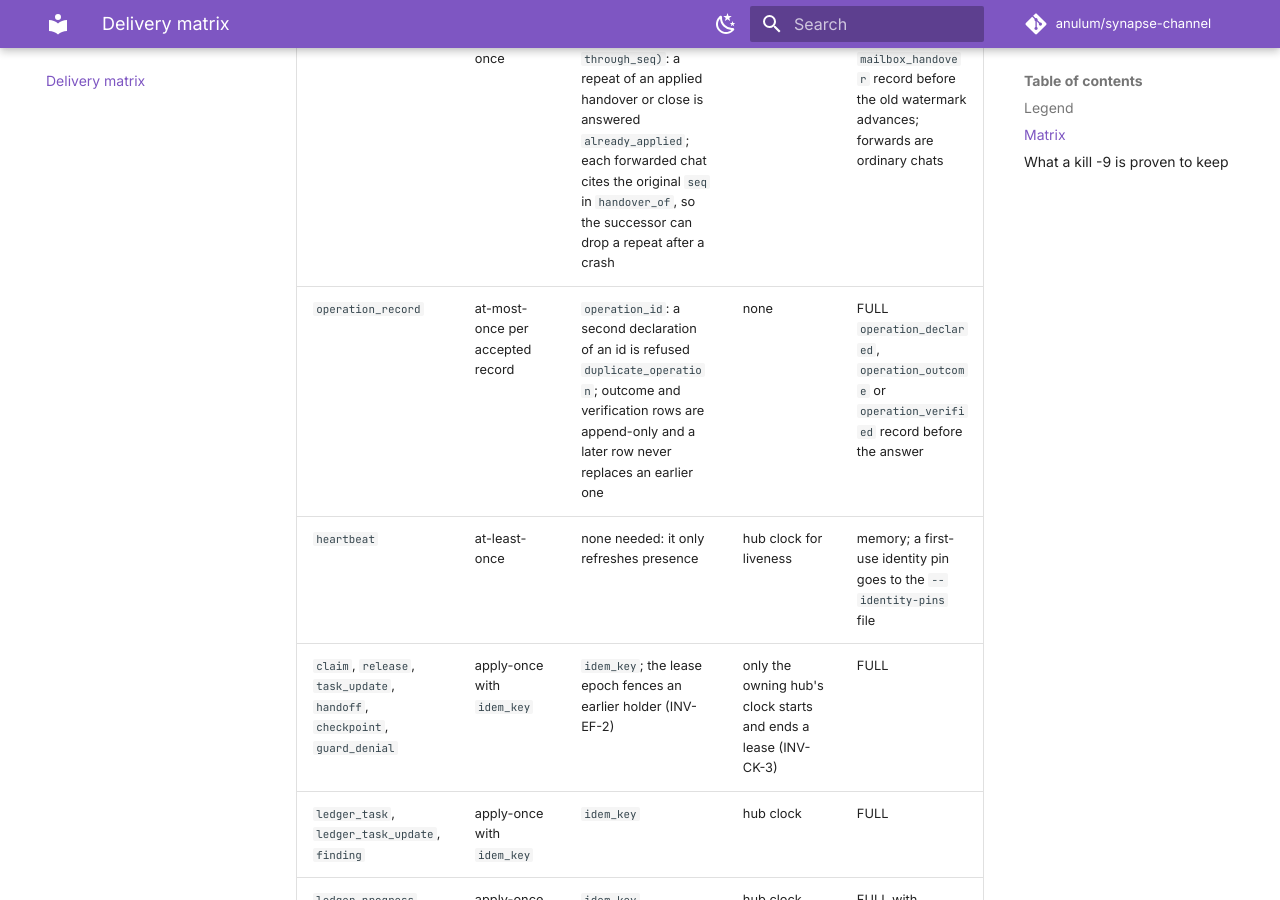
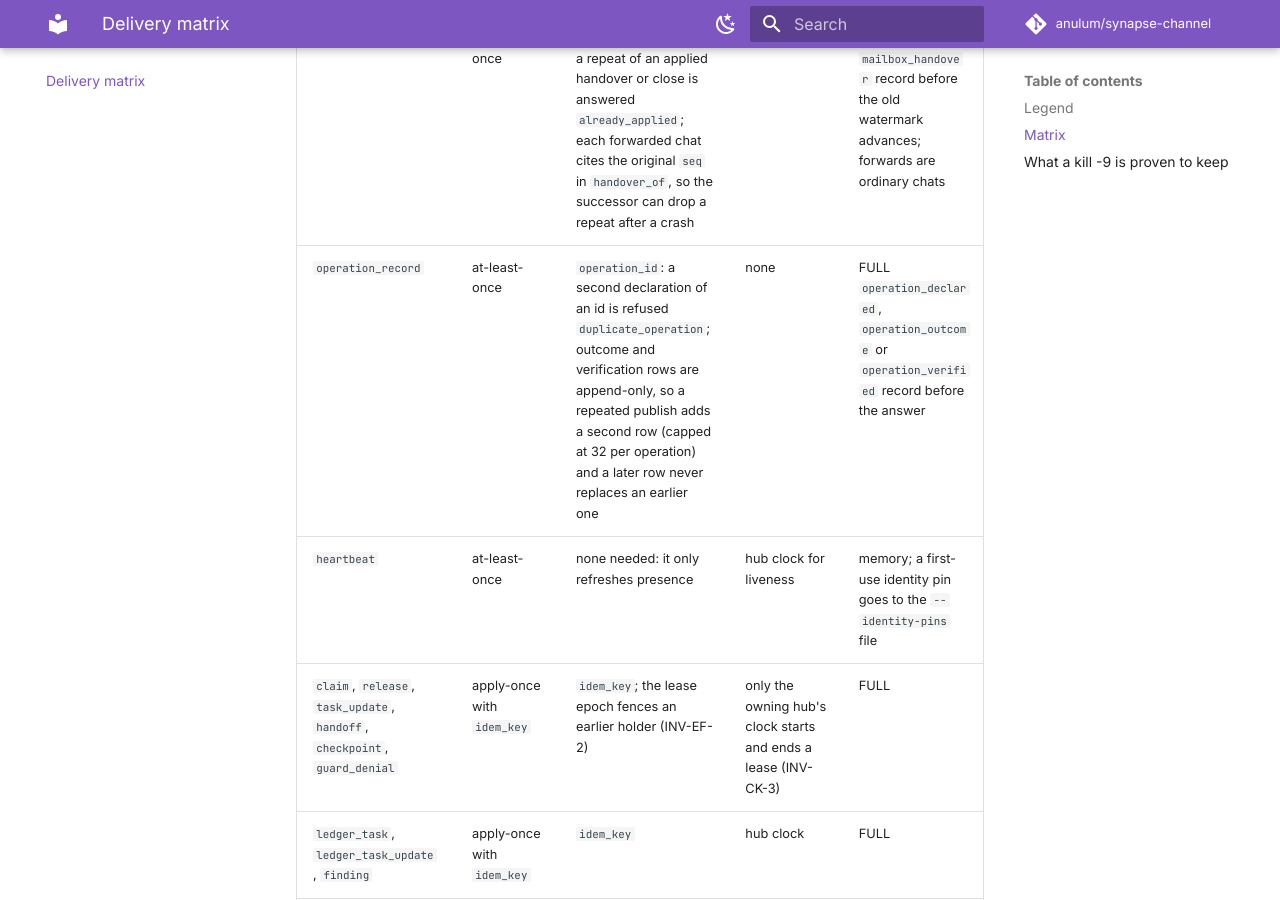
Before and after one commit to anulum/synapse-channel, an MkDocs documentation site: the page built from docs/delivery-matrix.md, in a window 1280 px wide and 900 px high, scrolled down 1372 px. Built offline with MkDocs 1.6.1 and Material for MkDocs 9.7.7, drawn with Linux system fonts in a browser that asks for light colours; comment, search, counter and statistics services are not loaded.

Commit message:
docs(delivery): classify operation_record as at-least-once
The delivery matrix gave operation_record the class "at-most-once per
accepted record", which is not one of the three classes the registry
test accepts, and it is not what the verb does. The verb mutates state
and is not replay-protected, so it is at-least-once: a second
declaration of an id is refused, but a repeated outcome or verification
publish adds a second row (capped at 32 per operation). The row now
says so. tests/test_delivery_matrix.py failed on every CI shard that
ran it at 9d9d7cc8 and later.

Hooks-Verified: pre-commit sha256:0d6966069b442056
Seat: f636
Authored by Anulum Fortis & Arcane Sapience (protoscience@anulum.li)

```diff
--- a/docs/delivery-matrix.md
+++ b/docs/delivery-matrix.md
@@ -50,7 +50,7 @@
 | `chat` | at-least-once | `client_msg_id`: a same-content retry that already reached a recipient is answered `duplicate: true`, in memory for at most 24 h and 4096 pairs (INV-DG-1) | hub stamps `timestamp` (INV-CK-1) | NORMAL; a directed chat nobody received is dead-lettered and replayed to the recipient's mailbox (INV-DG-3); delivery receipts and dead-letter escalations are FULL |
 | `ack` | at-least-once | the journal `seq`: an unknown or settled `seq` changes nothing | none | NORMAL mailbox watermark; the deferred receipt it settles is FULL |
 | `mailbox_handover` | at-least-once | `(from, through_seq)`: a repeat of an applied handover or close is answered `already_applied`; each forwarded chat cites the original `seq` in `handover_of`, so the successor can drop a repeat after a crash | none | FULL `mailbox_handover` record before the old watermark advances; forwards are ordinary chats |
-| `operation_record` | at-most-once per accepted record | `operation_id`: a second declaration of an id is refused `duplicate_operation`; outcome and verification rows are append-only and a later row never replaces an earlier one | none | FULL `operation_declared`, `operation_outcome` or `operation_verified` record before the answer |
+| `operation_record` | at-least-once | `operation_id`: a second declaration of an id is refused `duplicate_operation`; outcome and verification rows are append-only, so a repeated publish adds a second row (capped at 32 per operation) and a later row never replaces an earlier one | none | FULL `operation_declared`, `operation_outcome` or `operation_verified` record before the answer |
 | `heartbeat` | at-least-once | none needed: it only refreshes presence | hub clock for liveness | memory; a first-use identity pin goes to the `--identity-pins` file |
 | `claim`, `release`, `task_update`, `handoff`, `checkpoint`, `guard_denial` | apply-once with `idem_key` | `idem_key`; the lease epoch fences an earlier holder (INV-EF-2) | only the owning hub's clock starts and ends a lease (INV-CK-3) | FULL |
 | `ledger_task`, `ledger_task_update`, `finding` | apply-once with `idem_key` | `idem_key` | hub clock | FULL |
```
